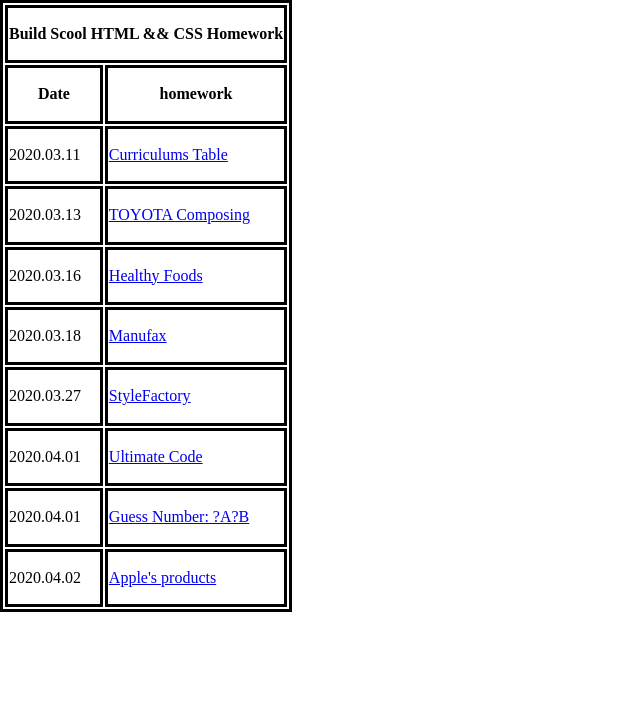
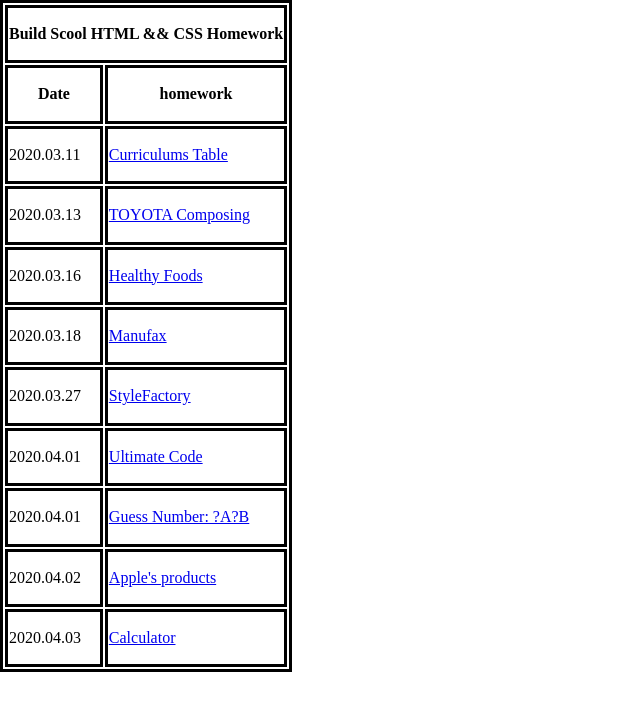
Before and after one commit to mizugakun/BSProtfolio, a plain HTML site: page index.html in a window 1280 px wide. Shown: the whole page, without its empty margins (0-640 px from the left). Drawn offline with Linux system fonts and the light colour scheme.

Commit message:
edit index

```diff
--- a/index.html
+++ b/index.html
@@ -56,6 +56,10 @@
                 <td>2020.04.02</td>
                 <td><a href="HW05/Apple.html"><p>Apple's products</p></a></td>
             </tr>
+            <tr>
+                <td>2020.04.03</td>
+                <td><a href="HW05/calculaotr.html"><p>Calculator</p></a></td>
+            </tr>
         </tbody>
     </table>
 
```
